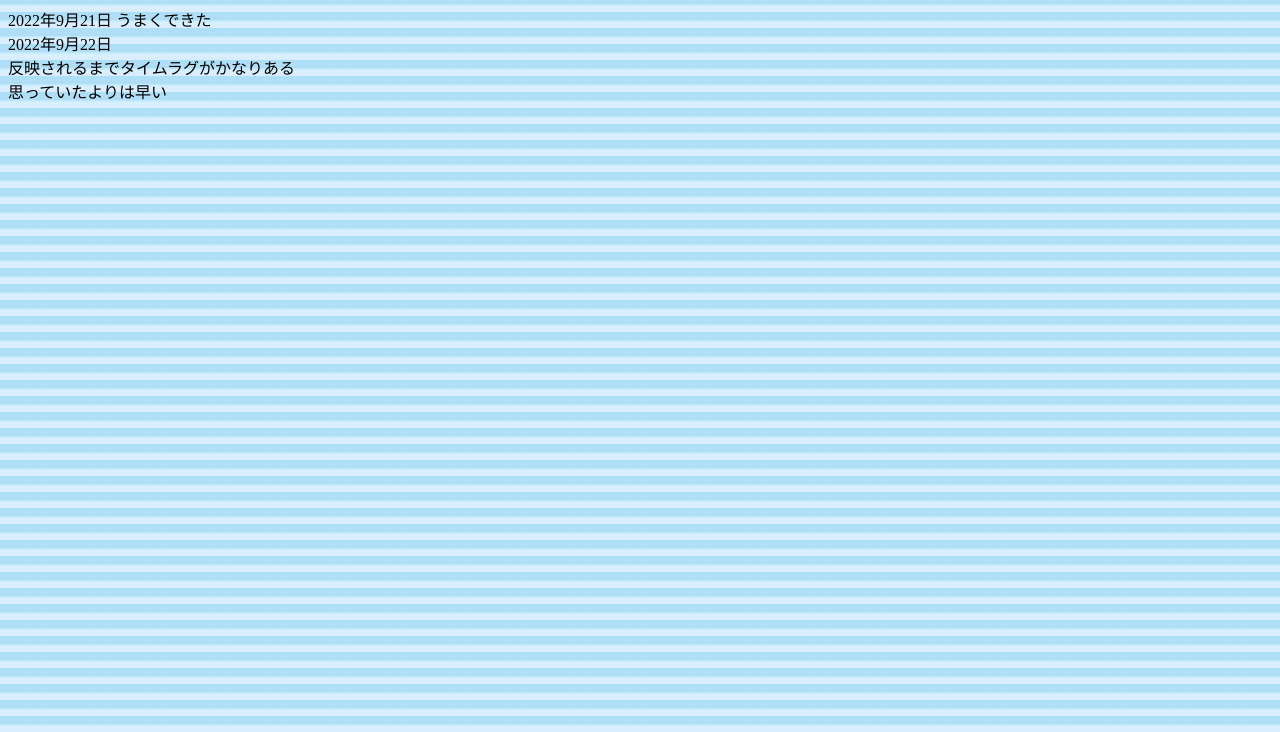
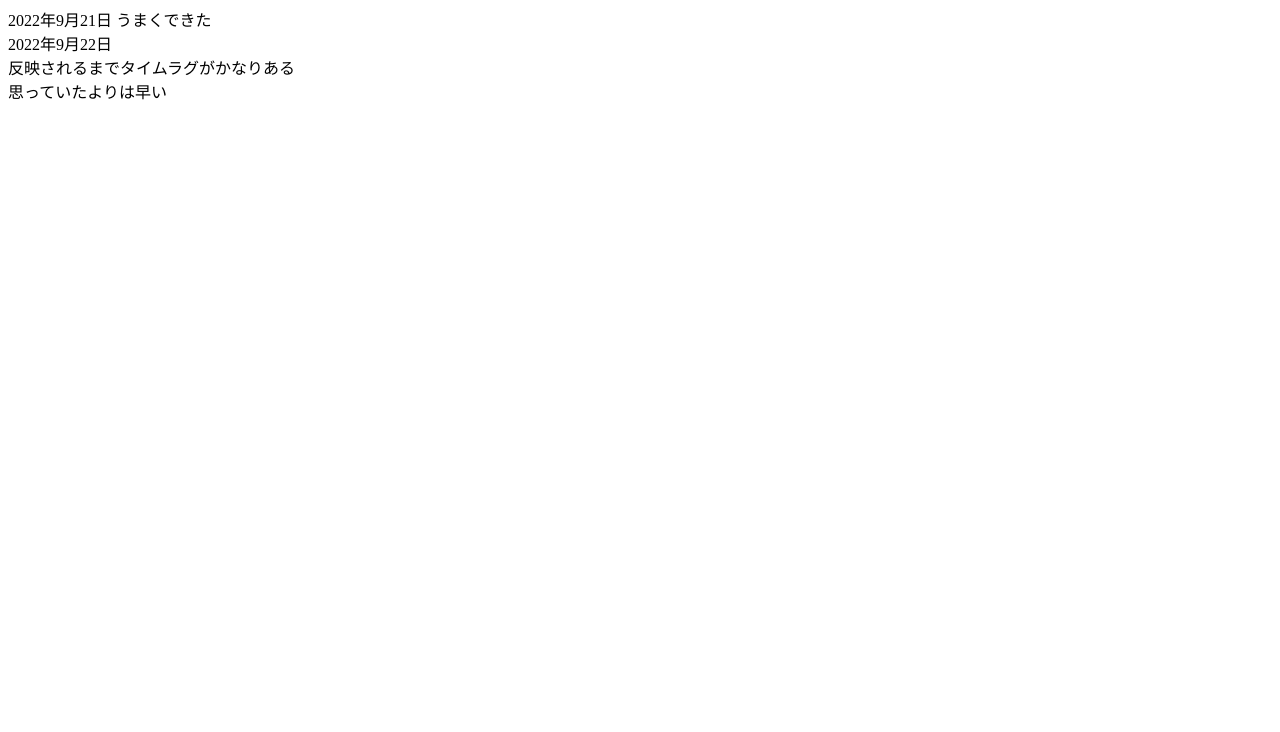
Before and after one commit to hiromichi753/kagaminuma, a plain HTML site: page index.htm in a window 1280 px wide. Shown: the part 68-800 px from the top of the page. Drawn offline with Linux system fonts and the light colour scheme.

Commit message:
backgroundを削除

```diff
--- a/index.htm
+++ b/index.htm
@@ -5,7 +5,7 @@
     <title>myhomepage</title>
 
   </head>
-<body background="st01.png">
+<body>
 
 <center> <h1>鏡沼のなりたち</h1></center>
 
```
